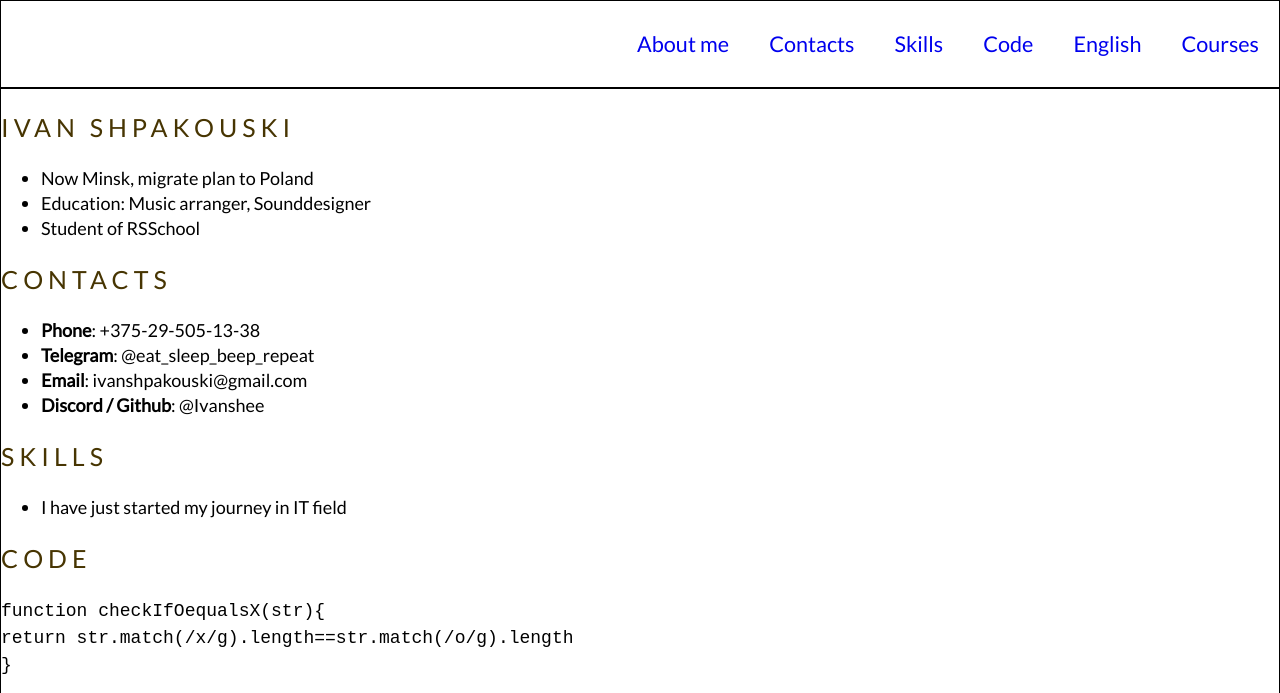
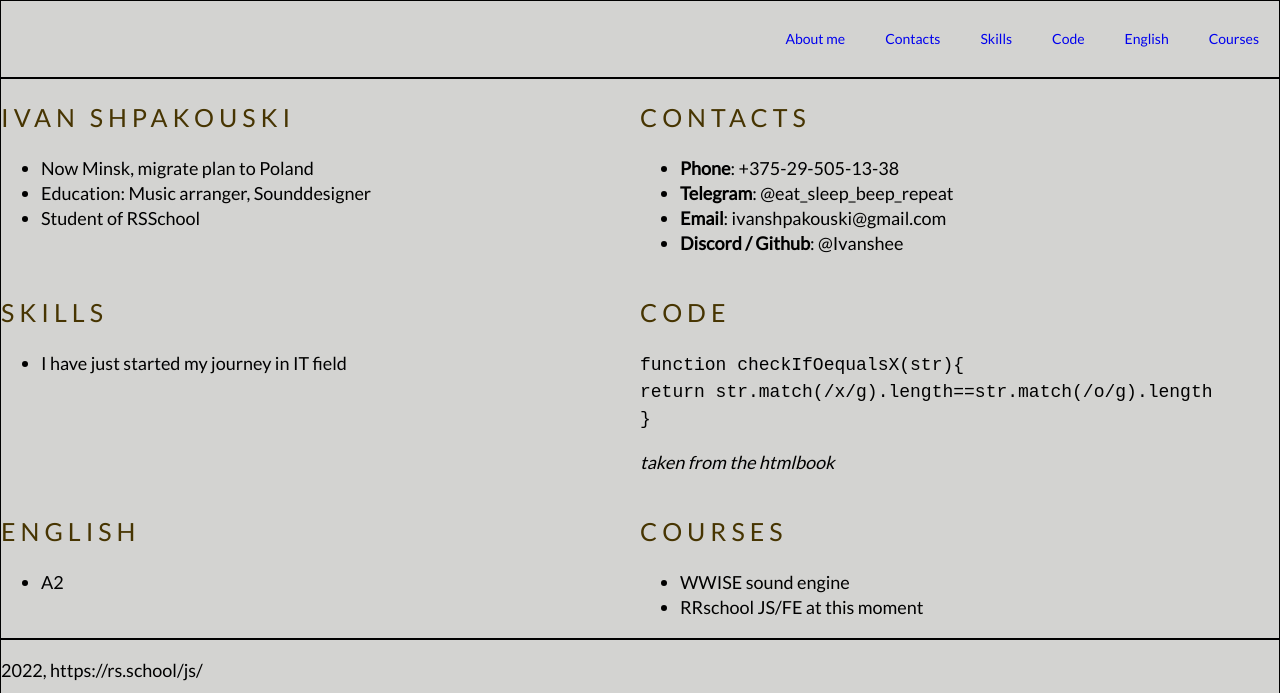
Before and after one commit to Ivanshee/rsschool-cv, a plain HTML site: page index.html in a window 1280 px wide. Shown: the top 693 px of the page. Drawn offline with Linux system fonts and the light colour scheme.

Commit message:
fix: fix scaling

```diff
--- a/index.html
+++ b/index.html
@@ -22,7 +22,7 @@
             </ul>
           </nav>
     </header>
-    <main class="main main-conteiner">
+    <main class="main main-container">
         <div class="container"></div>
         <section class="section" id="about">
             <h1 class="section-title">Ivan Shpakouski</h1>
@@ -72,6 +72,7 @@
     </main>
     <footer class="footer">
         <div class="container"></div>
+        <p>2022, https://rs.school/js/</p>
         <img src="./assets/img/rs_school_js.svg" alt="rss logo">
     </footer>
 </body>
--- a/style.css
+++ b/style.css
@@ -2,12 +2,6 @@
     font-family: Lato;
         src: url("assets/fonts/Lato/Lato-Regular.ttf")
 }
-
-@media (max-width: 768px) {
-    .section {
-      width: 100%;
-    }
-  }
 
 body {
     font-family: Lato;
@@ -21,6 +15,7 @@ body {
     display: flex;
     flex-direction: column;
     justify-content: space-between;
+    background: #91908b65;
 }
 
 .section-title {
@@ -65,9 +60,9 @@ html {
 
 .nav-link {
     padding: 0 20px;
-    line-height: 50px;
-    font-size: larger;
-    transition: 3s;
+    line-height: 40px;
+    font-size: 14px;
+    transition: 2s;
   }
 
 a {
@@ -104,5 +99,11 @@ a {
 }
 
 .link:hover {
-  color: #ff0000;
+  color: #ffffff;
 }
+
+@media (max-width: 768px) {
+  .section {
+    width: 100%;
+  }
+}
```
